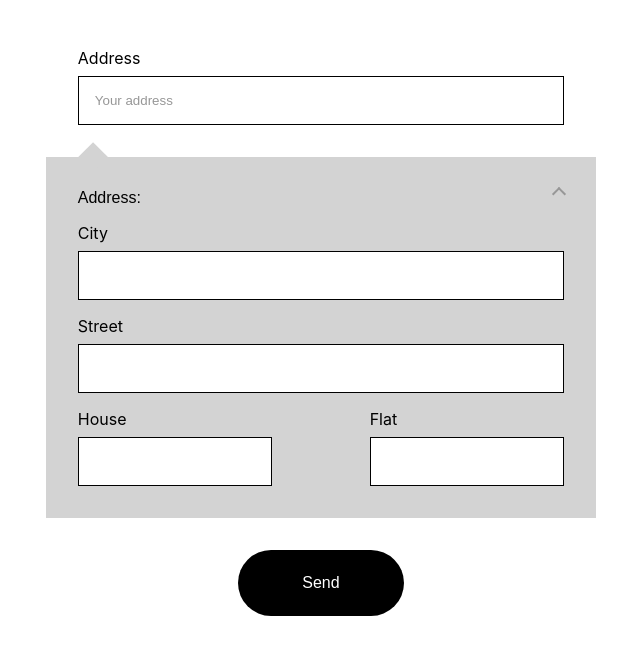
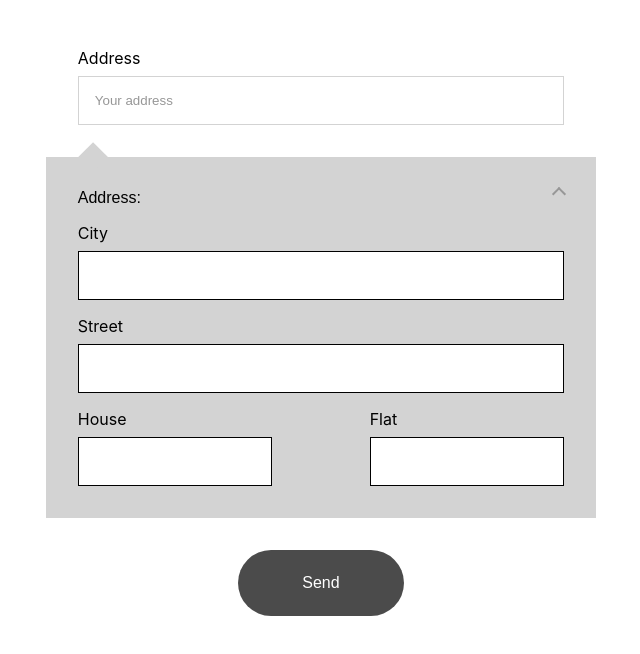
Before and after one commit to vino46/vtb-test-task, a React (Create React App) app: page / in a window 1280 px wide. Shown: the top 654 px of the page, without its empty margins (319-959 px from the left). Built offline with nearby package versions, Linux system fonts and the light colour scheme.

Commit message:
WIP form validating. Add readonly and disabled props to input and button

```diff
--- a/src/components/Form/Form.tsx
+++ b/src/components/Form/Form.tsx
@@ -23,6 +23,7 @@ const CustomForm: FC = () => {
             console.log('submiting next: ', JSON.stringify(values, null, 2));
             actions.setSubmitting(false);
         },
+        validateOnMount: true,
     });
 
     useEffect(() => {
@@ -32,7 +33,7 @@ const CustomForm: FC = () => {
             setValues(() => newValues, true);
             setActualFormValues(newValues);
         }
-    }, [actualFormValues, formik.setValues, formik.values]);
+    }, [actualFormValues, formik]);
 
     return (
         <form className={css['form-wrap']} onSubmit={formik.handleSubmit}>
@@ -40,6 +41,8 @@ const CustomForm: FC = () => {
                 {...addressField}
                 placeholder="Your address"
                 value={actualFormValues.address}
+                disabled={expanded}
+                readOnly={expanded}
                 onChange={({ target: { value } }) => setActualFormValues({ ...actualFormValues, address: value })}
             />
             {expanded ? (
--- a/src/components/Form/model.ts
+++ b/src/components/Form/model.ts
@@ -1,6 +1,6 @@
 import * as yup from 'yup';
 
-import { FormField } from './types';
+import { CustomFormValues, FormField } from './types';
 
 const getValidator = (name: FormField['name']) => {
     switch (name) {
@@ -30,10 +30,6 @@ export const addressField: FormField = {
     type: 'text',
 };
 
-export const addressInitialValue = {
-    address: '',
-};
-
 export const expandFormFields: FormField[] = [
     {
         label: 'City',
@@ -57,16 +53,12 @@ export const expandFormFields: FormField[] = [
     },
 ];
 
-export const expandFormFieldsInitialValues = {
+export const formInitialValues: CustomFormValues = {
+    address: '',
     city: '',
     street: '',
     house: '',
     flat: '',
-};
-
-export const formInitialValues = {
-    ...addressInitialValue,
-    ...expandFormFieldsInitialValues,
 };
 
 export const addressSchema = yup.string().required();
--- a/src/components/UI/Button/Button.tsx
+++ b/src/components/UI/Button/Button.tsx
@@ -1,14 +1,35 @@
 import React, { FC } from 'react';
+import PropTypes from 'prop-types';
 
 import css from './Button.module.scss';
 import { Props } from './props';
 
-const Button: FC<Props> = ({ children, ...rest }) => (
-    // because we already defined type as ButtonHTMLAttributes<HTMLButtonElement>['type'] in Props we can do next
-    // eslint-disable-next-line react/button-has-type
-    <button className={css.button} {...rest}>
-        {children}
-    </button>
-);
+const Button: FC<Props> = ({
+    children, onClick, disabled, ...rest
+}) => {
+    const handleClick = (ev: React.MouseEvent<HTMLButtonElement, MouseEvent>) => {
+        if (!disabled && typeof onClick === 'function') {
+            onClick(ev);
+        }
+    };
+
+    return (
+        // because we already defined type as ButtonHTMLAttributes<HTMLButtonElement>['type'] in Props we can do next
+        // eslint-disable-next-line react/button-has-type
+        <button className={css.button} onClick={handleClick} disabled={disabled} {...rest}>
+            {children}
+        </button>
+    );
+};
+
+Button.propTypes = {
+    disabled: PropTypes.bool,
+    onClick: PropTypes.func,
+};
+
+Button.defaultProps = {
+    disabled: undefined,
+    onClick: undefined,
+};
 
 export default Button;
--- a/src/components/UI/Input/Input.module.scss
+++ b/src/components/UI/Input/Input.module.scss
@@ -25,8 +25,14 @@
 
         &:active,
         &:focus {
-            border-radius: none;
             outline: 1px solid var(--grey-700);
+        }
+
+        &:disabled,
+        &:read-only {
+            cursor: not-allowed;
+            outline: none !important;
+            border-color: var(--grey-400);
         }
     }
 }
```
